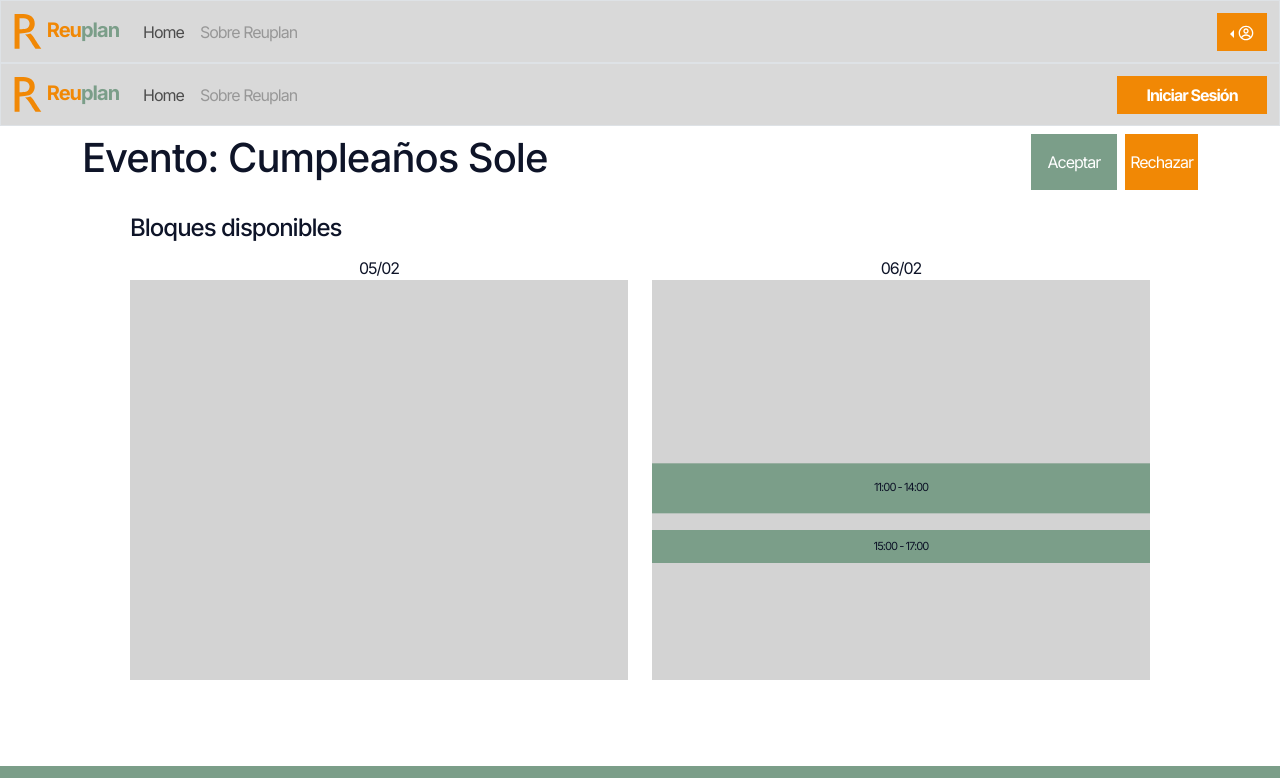
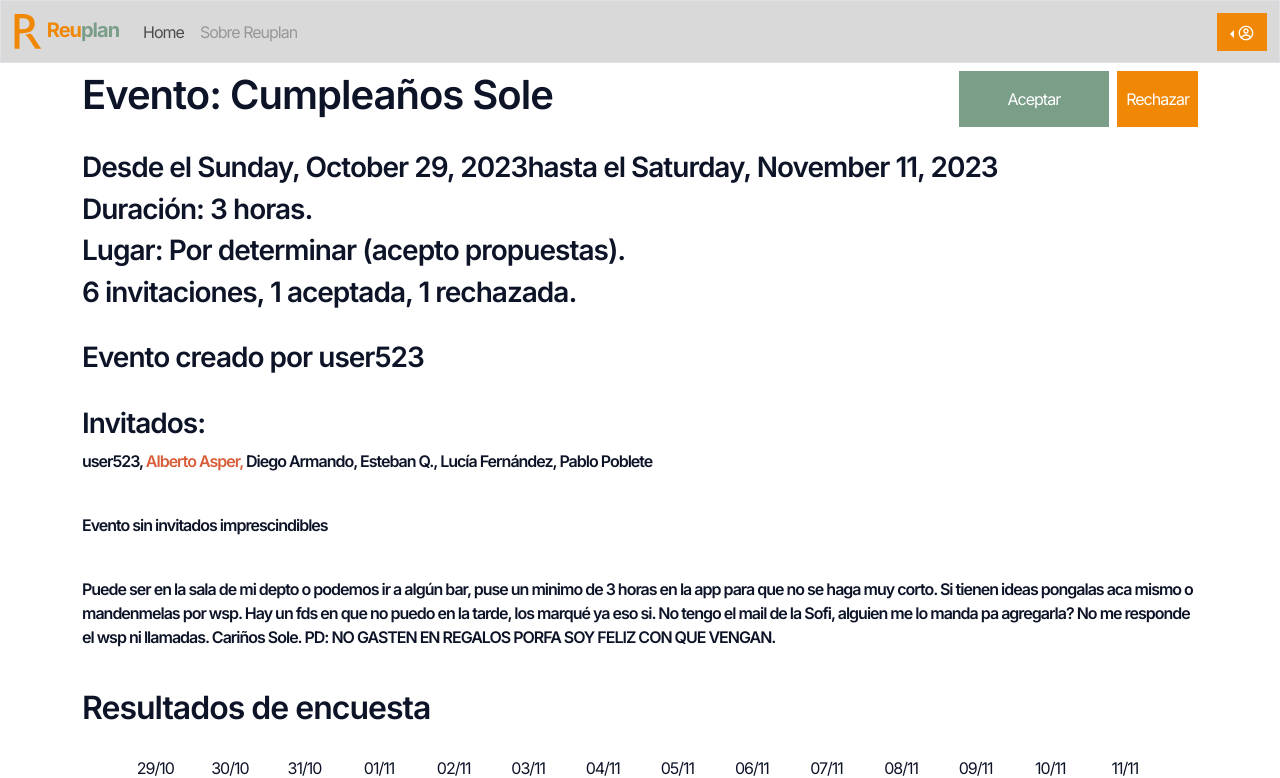
Before and after one commit to t0liguemi/doodle_clone_front_end, a React (Create React App) app: page /evento in a window 1280 px wide. Shown: the top 778 px of the page. Built offline with nearby package versions, Linux system fonts and the light colour scheme.

Commit message:
calendario casi completo y avance vista de evento

```diff
--- a/src/App.js
+++ b/src/App.js
@@ -16,7 +16,6 @@ function App() {
     <div className="App d-flex flex-column min-vh-100">
       <BrowserRouter>
         <LoggedInNavbar />
-        <Navbar />
         <Routes>
           <Route path="/signin" element={<LoginView />} />
           <Route path="/" element={<Welcome />} />
--- a/src/components/Calendario.jsx
+++ b/src/components/Calendario.jsx
@@ -3,48 +3,40 @@ import { Context } from "../store/context";
 import "./calendario.css";
 const Calendar = (props) => {
   const { store, actions } = useContext(Context);
-  let participantes = [];
-  let persona1 = {
-    m02: {
-      d05: [
-        [1000, 1400],
-      ],
-      d06: [
-        [1000, 1400],
-        [1500, 2400],
-      ],
-    },
-  };
-  let persona2 = {
-    m02: {
-      d05: [
-        [1200, 1600],
-        [1800, 2000],
-      ],
-      d06: [
-        [1100, 1500],
-        [1400, 1700],
-      ],
-    },
-  };
-  let persona3 = {
-    m02: {
-      d05: [[1800, 2200]],
-      d06: [
-        [900, 1400],
-        [1500, 1900],
-      ],
-    },
-  };
+  const participantes = props.respuestas;
+  const fechas = [];
+  const contadorDias = new Date(props.inicio);
+  const calendarioActual = {};
 
-  let calendarioActual = { m02: { d05: [], d06: [] } };
-  participantes = [persona1, persona2, persona3];
+  const totalDays =
+    (props.final.getTime() - props.inicio.getTime()) / (1000 * 3600 * 24);
+
+  for (let i = 0; i <= totalDays; i++) {
+    fechas.push(contadorDias.toISOString().slice(0,10));
+    contadorDias.setDate(contadorDias.getDate() + 1);
+  }
+  const meses=[]
+  for (let fecha of fechas){
+    if (meses.includes(fecha.slice(5,7))==false){
+      meses.push(fecha.slice(5,7))
+    }
+  }
+  for (let mes of meses){
+    calendarioActual["m"+mes]=[]
+    for (let fecha of fechas){
+      if (fecha.slice(5,7)==mes){
+      calendarioActual["m"+mes].push("d"+fecha.slice(8,10))}
+    }
+  }
+  console.log("calendarioActual",calendarioActual)
+
   let availableDays = [];
   for (let month in calendarioActual) {
-    for (let day in calendarioActual[month]) {
+    for (let day of calendarioActual[month]) {
       availableDays.push([month, day]);
     }
   }
+  console.log("dias disponibles:",availableDays)
 
   useEffect(() => {
     actions.countCalendar(participantes, availableDays);
@@ -52,14 +44,13 @@ const Calendar = (props) => {
 
   return (
     <div className="mainCalendario px-5 mx-auto my-4">
-      <h4>Bloques disponibles</h4>
       <div className="row containerDiasColumnas d-flex">
         {store.horarios != undefined &&
           store.horarios.map(([mes, dia, horario]) => {
             return (
               <div className="col columnaDia">
                 <div className="col d-flex justify-content-center">
-                  {dia.slice(1,3) + "/" + mes.slice(1,3)}
+                  {dia.slice(1, 3) + "/" + mes.slice(1, 3)}
                 </div>
                 <div className="timeStack gap-0">
                   {horario.map(([inicio, final]) => {
@@ -91,6 +82,6 @@ const Calendar = (props) => {
       </div>
     </div>
   );
-}
+};
 
 export default Calendar;
--- a/src/components/Navbar.jsx
+++ b/src/components/Navbar.jsx
@@ -40,12 +40,12 @@ function Navbar() {
 
             <div className="collapse navbar-collapse  " id="navbarsExample04">
               <ul className="navbar-nav  me-auto mb-2 mb-md-0 ">
-                <li className="nav-item ">
+                <li className="nav-item " key="1">
                   <Link className="nav-link " aria-current="page" to="#">
                     Home
                   </Link>
                 </li>
-                <li className="nav-item ">
+                <li className="nav-item " key="2">
                   <Link className="nav-link disabled " to="#">
                     Sobre Reuplan
                   </Link>
--- a/src/store/flux.js
+++ b/src/store/flux.js
@@ -1,22 +1,70 @@
 const getState = ({ getStore, getActions, setStore }) => {
   return {
-    store: { horarios: [] },
+    store: {
+      horarios: [],
+      eventos: [
+        {
+          id: "evento001",
+          nombre: "Cumpleaños Sole",
+          lugar: "Por determinar (acepto propuestas)",
+          inicio: new Date(2023, 9, 29),
+          final: new Date(2023, 10, 11),
+          duracion: 3,
+          organizador: "user523", //id
+          invitados: [
+            "user523",
+            "Alberto Asper",
+            "Diego Armando",
+            "Esteban Q.",
+            "Lucía Fernández",
+            "Pablo Poblete",
+          ], //ids
+          imprescindibles: [],
+          rechazados: ["Alberto Asper"],
+          respondidos: ["user523"],
+          respuestas: [
+            {
+              m10: { d29: [[]], d30: [[]], d31: [[1000, 24000]] },
+              m11: {
+                d01: [[0, 2200]],
+                d02: [[1400, 2200]],
+                d03: [[1600, 2400]],
+                d04: [[0, 400]],
+                d05: [],
+                d06: [],
+                d07: [],
+                d08: [],
+                d09: [],
+                d10: [],
+                d11: [],
+              },
+            },
+          ],
+          descripcion:
+            "Puede ser en la sala de mi depto o podemos ir a algún bar, puse un minimo de 3 horas en la app para que no se haga muy corto. Si tienen ideas pongalas aca mismo o mandenmelas por wsp. Hay un fds en que no puedo en la tarde, los marqué ya eso si. No tengo el mail de la Sofi, alguien me lo manda pa agregarla? No me responde el wsp ni llamadas. Cariños Sole. PD: NO GASTEN EN REGALOS PORFA SOY FELIZ CON QUE VENGAN.",
+          privacidad: [true, true, true, true],
+          requisitos: [true, false, false, false],
+        },
+      ],
+    },
     actions: {
       countCalendar: (invitados, fechas) => {
-        setStore({horarios:[]})
-        fechas.forEach(([mes,dia])=>{
+        setStore({ horarios: [] });
+        fechas.forEach(([mes, dia]) => {
           let countingCalendar = new Array(24);
           countingCalendar.fill(0, 0);
           let booleanCalendar = new Array(24);
           let possibleHours = [];
           let possibleBlock = [];
-          let invitadoMensual = {}
-          let invitadoDiario = {}
-          const currentStore = getStore()
+          let invitadoMensual = {};
+          let invitadoDiario = {};
+          const currentStore = getStore();
           for (let invitado of invitados) {
             booleanCalendar = booleanCalendar.map((element) => 0);
-            invitadoMensual = invitado[mes]
-            invitadoDiario = invitadoMensual[dia]
+            invitadoMensual = invitado[mes];
+            console.log("horario de invitado por mes", invitadoMensual);
+            invitadoDiario = invitadoMensual[dia];
+            console.log("horario de invitado por dia", invitadoDiario);
             for (let horario of invitadoDiario) {
               booleanCalendar.fill(true, horario[0] / 100, horario[1] / 100);
             }
@@ -31,9 +79,9 @@ const getState = ({ getStore, getActions, setStore }) => {
               possibleHours.push(i);
             }
           });
-          if ( possibleHours.length == 0){
-            setStore({ horarios: [...currentStore.horarios,[mes,dia,[]]]})
-          }else{
+          if (possibleHours.length == 0) {
+            setStore({ horarios: [...currentStore.horarios, [mes, dia, []]] });
+          } else {
             possibleBlock.push([possibleHours[0], possibleHours[0] + 1]);
             possibleHours.forEach((hour, i) => {
               if (i == 0 && possibleHours[i + 1] - hour > 1) {
@@ -56,8 +104,11 @@ const getState = ({ getStore, getActions, setStore }) => {
               }
             });
 
-          setStore({ horarios: [...currentStore.horarios,[mes,dia,possibleBlock]]});
-        }});
+            setStore({
+              horarios: [...currentStore.horarios, [mes, dia, possibleBlock]],
+            });
+          }
+        });
       },
     },
   };
--- a/src/views/Evento.js
+++ b/src/views/Evento.js
@@ -1,42 +1,106 @@
 import Calendar from "../components/Calendario";
-let evento = {
-  nombre: "Cumpleaños Sole",
-  lugar: "Por determinar (acepto propuestas)",
-  inicio: 29102023, //ddmmyy
-  final: 11112023,
-  organizador: "user523", //id
-  invitados: [
-    "user523",
-    "Alberto Asper",
-    "Diego Armando",
-    "Esteban Q.",
-    "Lucía Fernández",
-    "Pablo Poblete",
-  ], //ids
-  imprescindibles: [],
-  rechazados: ["Alberto Asper"],
-  respuestas: {
-    user523: {
-      m10: { d29: [[]], d30: [[]], d31: [[1000, 24000]] },
-      m11: {
-        d01: [[0, 2200]],
-        d02: [[1400, 2200]],
-        d03: [[1600, 2400]],
-        d04: [[0, 4000]],
-      },
-    },
-  },
-  descripcion:
-    "Puede ser en la sala de mi depto o podemos ir a algún bar, puse un minimo de 3 horas en la app para que no se haga muy corto. Si tienen ideas pongalas aca mismo o mandenmelas por wsp. Hay un fds en que no puedo en la tarde, los marqué ya eso si. No tengo el mail de la Sofi, alguien me lo manda pa agregarla? No me responde el wsp ni llamadas. Cariños Sole. PD: NO GASTEN EN REGALOS PORFA SOY FELIZ CON QUE VENGAN.",
-};
-function Evento() {
+import { useEffect, useState, useContext } from "react";
+import { Context } from "../store/context";
+const Evento = (props) => {
+  const { store, actions } = useContext(Context);
+  const evento=store.eventos[0]
+  const dateOptions = {
+    weekday: 'long',
+    year: 'numeric',
+    month: 'long',
+    day: 'numeric',
+  };
+  const inicioString=evento.inicio.toLocaleDateString(undefined,dateOptions)
+  const finalString=evento.final.toLocaleDateString(undefined,dateOptions)
   return (
-    <div><div className="container py-2">
-        <div className="d-flex justify-content-between"><h1>Evento: {evento.nombre}</h1><div className="d-flex gap-2"><button className="btn btn-success px-3"> Aceptar</button><button className="btn btn-primary px-1">Rechazar</button></div></div>
-      <Calendar />
+    <div>
+      <div className="container py-2">
+        <div className="d-flex justify-content-between">
+          <h1 className="fw-semibold">Evento: {evento.nombre}</h1>
+          <div className="d-flex gap-2">
+            <button className="btn btn-success px-5"> Aceptar</button>
+            <button className="btn btn-primary px-2">Rechazar</button>
+          </div>
+        </div>
+        <div className="py-4">
+          <div className="row">
+            <h3 className="fw-semibold">
+              Desde el {inicioString}
+              hasta el {finalString}
+            </h3>
+            <h3 className="fw-semibold">Duración: {evento.duracion} horas.</h3>
+            <h3 className="fw-semibold">Lugar: {evento.lugar}.</h3>
+            {evento.privacidad[0] == true ? (
+              <h3 className="fw-semibold">
+                {evento.invitados.length} invitaciones,{" "}
+                {Object.keys(evento.respuestas).length} aceptada
+                {Object.keys(evento.respuestas).length != 1 ? "s" : ""},{" "}
+                {evento.rechazados.length} rechazada
+                {evento.rechazados.length != 1 ? "s" : ""}.
+              </h3>
+            ) : (
+              <></>
+            )}
+            <h3 className="mt-4 fw-semibold">
+              Evento creado por {evento.organizador}
+            </h3>
+            {evento.privacidad[1] == true ? (
+              <div>
+                <h3 className="mt-4 fw-semibold">Invitados:</h3>
+                <p>
+                  {evento.invitados.map((invitado, i) => {
+                    if (Object.hasOwn(evento.respondidos, invitado)) {
+                      return (
+                        <span className="text-success fw-semibold">
+                          {invitado}
+                          {i != evento.invitados.length - 1 ? "," : ""}{" "}
+                        </span>
+                      );
+                    } else if (
+                      evento.rechazados.find((usuario) => usuario == invitado)
+                    ) {
+                      return (
+                        <span className="text-danger fw-semibold">
+                          {invitado}
+                          {i != evento.invitados.length - 1 ? "," : ""}{" "}
+                        </span>
+                      );
+                    } else {
+                      return (
+                        <span className="fw-semibold">
+                          {invitado}
+                          {i != evento.invitados.length - 1 ? "," : ""}{" "}
+                        </span>
+                      );
+                    }
+                  })}
+                </p>
+              </div>
+            ) : (
+              <></>
+            )}
+            <p className="pt-4">
+              {evento.imprescindibles == [] ? (
+                evento.imprescindibles.map((imprescindible) => {
+                  <span className="fw-semibold">{imprescindible}</span>;
+                })
+              ) : (
+                <span className="fw-semibold">
+                  Evento sin invitados imprescindibles
+                </span>
+              )}
+            </p>
+            <p className="pt-4 fw-semibold">{evento.descripcion}</p>
+          </div>
+        </div>
+        <h2 className="fw-semibold">Resultados de encuesta</h2>
+        <Calendar respuestas={evento.respuestas} inicio={evento.inicio} final={evento.final}/>
+        <div>
+          <h3>Bloques aprobados:</h3>
+        </div>
       </div>
     </div>
   );
-}
+};
 
 export default Evento;
```
Also changed, not shown: src/components/LoggedInNavbar.jsx (+8 -8 lines). Lines whose indentation alone changed are shown as unchanged.
